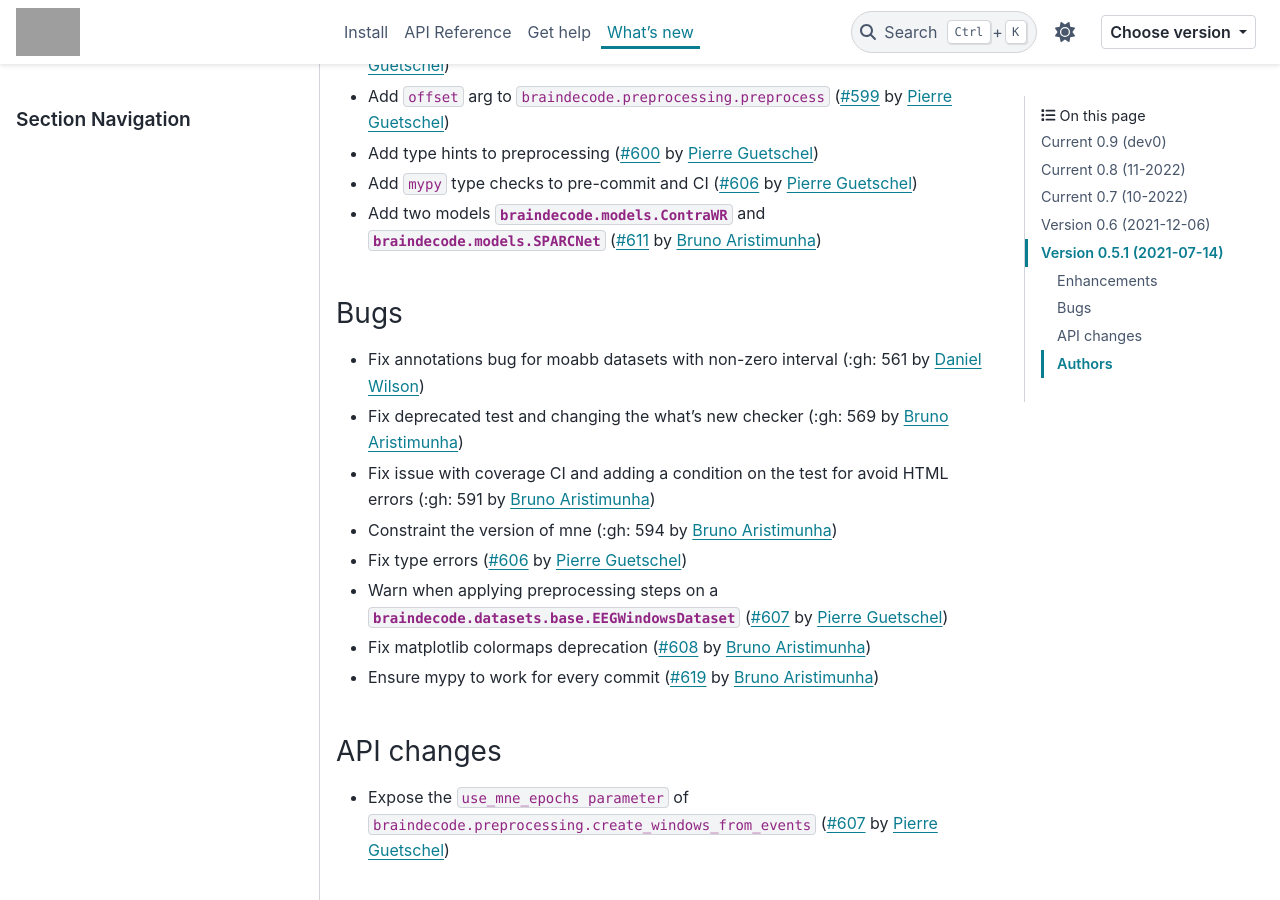
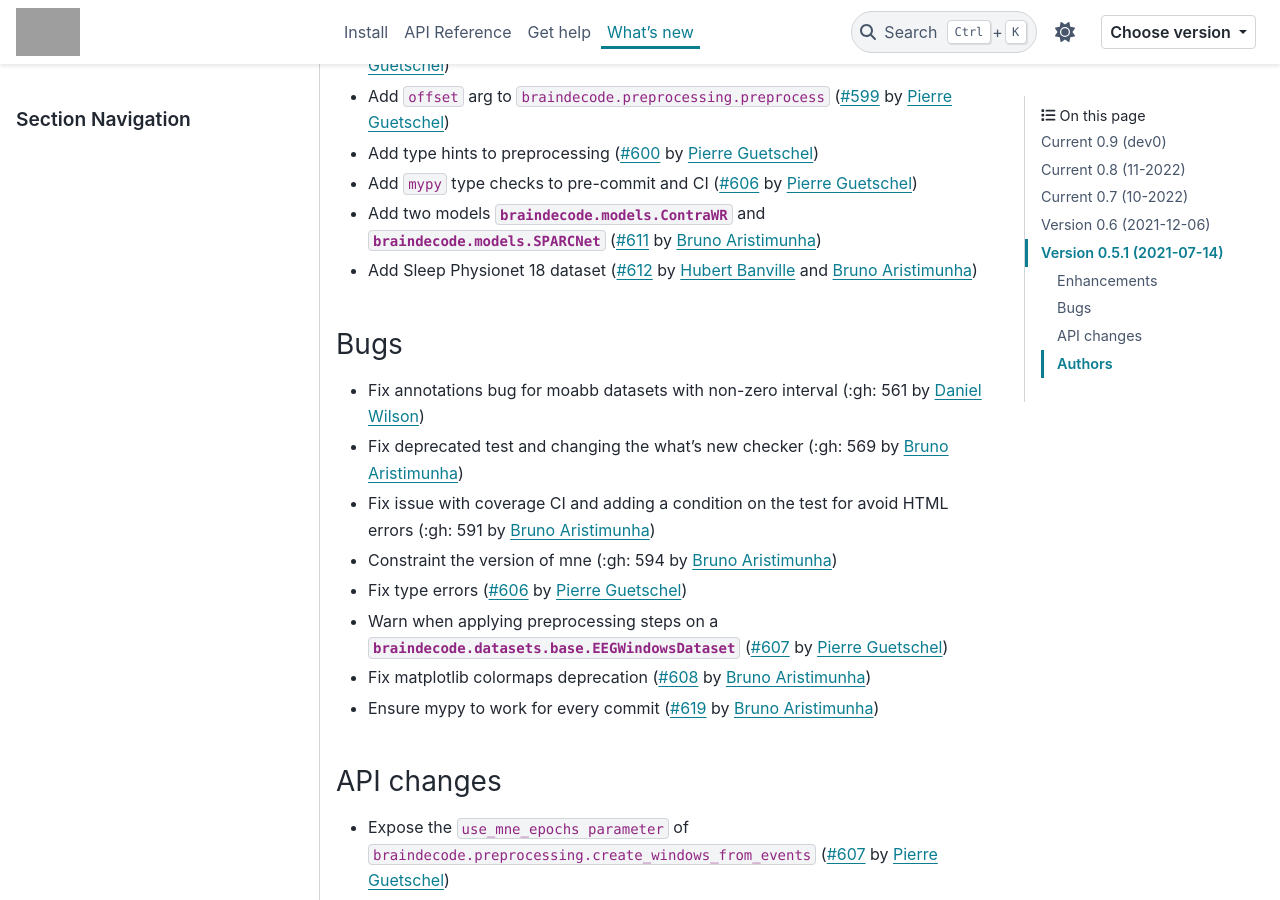
Before and after one commit to braindecode/braindecode, a Sphinx documentation site: the page built from docs/whats_new.rst, in a window 1280 px wide and 900 px high, scrolled down 901 px. Built offline with Sphinx 7.4.7 and the PyData theme 0.15.4, drawn with Linux system fonts in a browser that asks for light colours; pages that are not in the unit, such as notebooks, are missing from menus; comment, search, counter and statistics services are not loaded; cross-references to code outside the pages are shown as plain code; grey boxes are pictures that could not be loaded.

Commit message:
changing the whats_new file
Co-authored-by: Hubert Banville <hubert.jbanville@gmail.com>

```diff
--- a/docs/whats_new.rst
+++ b/docs/whats_new.rst
@@ -39,7 +39,7 @@ Enhancements
 - Add type hints to preprocessing (:gh:`600` by `Pierre Guetschel`_)
 - Add ``mypy`` type checks to pre-commit and CI (:gh:`606` by `Pierre Guetschel`_)
 - Add two models :class:`braindecode.models.ContraWR` and :class:`braindecode.models.SPARCNet` (:gh:`611` by `Bruno Aristimunha`_)
-
+- Add Sleep Physionet 18 dataset (:gh:`612` by `Hubert Banville`_ and `Bruno Aristimunha`_)
 
 Bugs
 ~~~~
```
